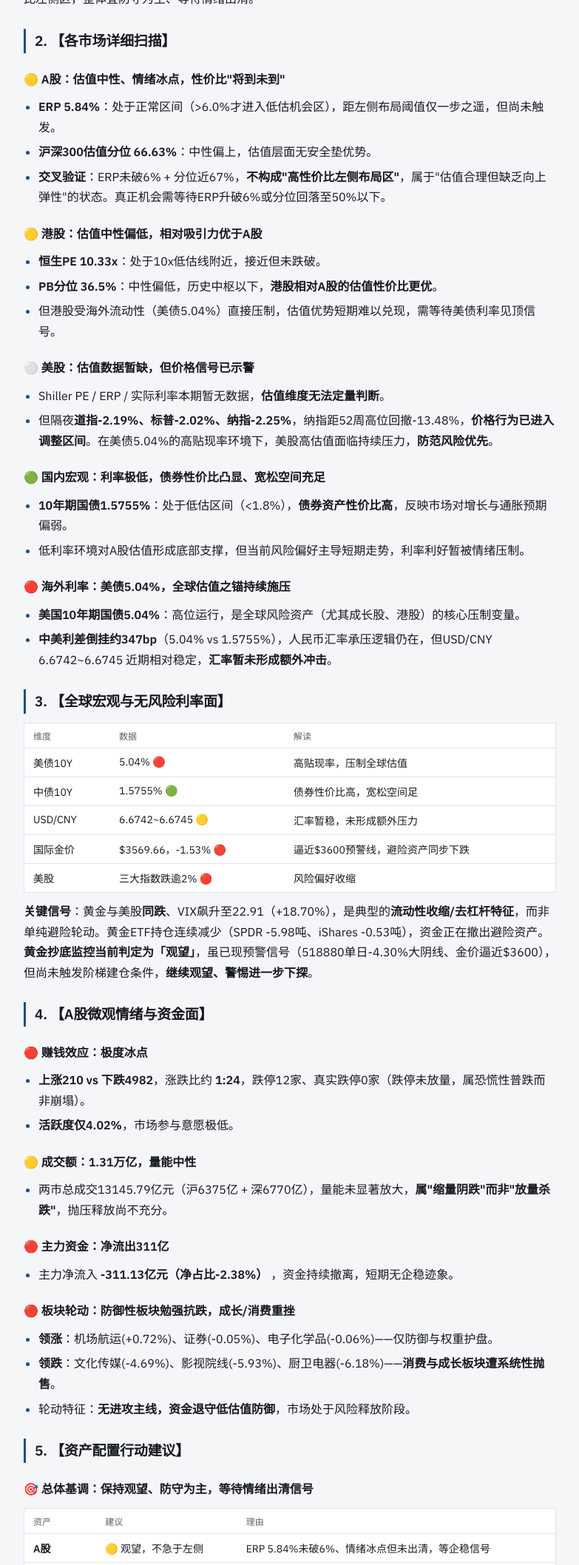
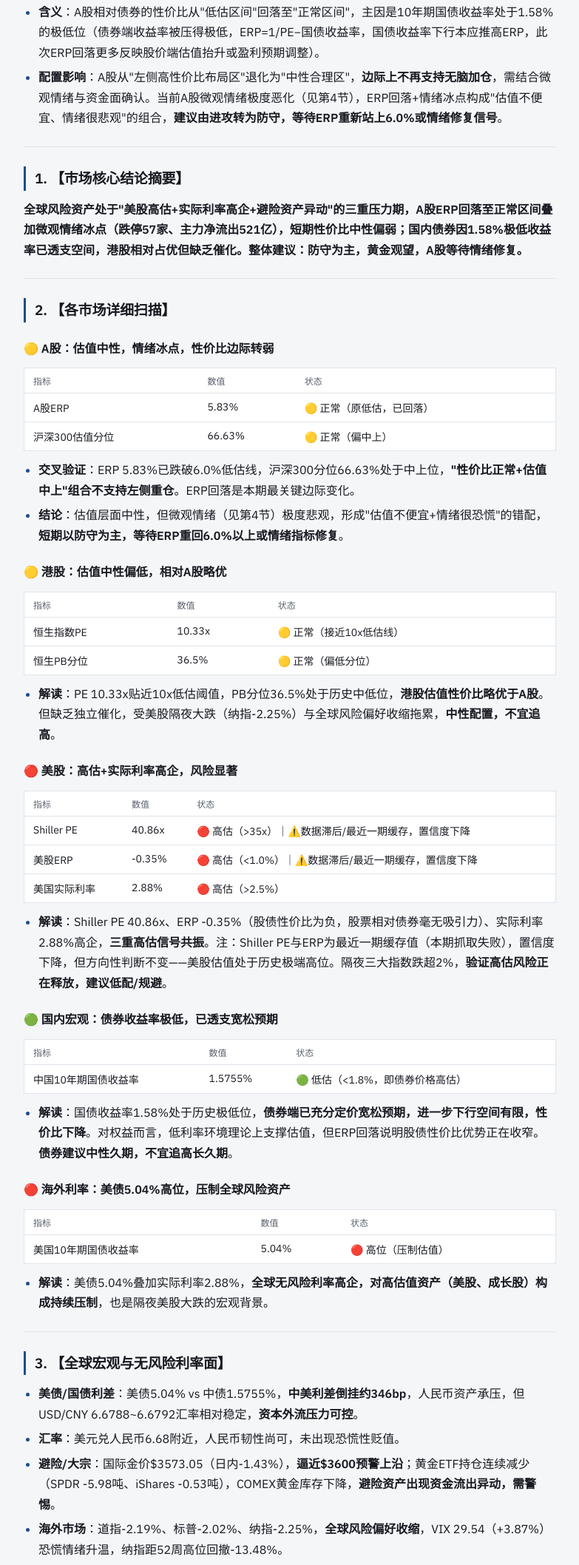
Before and after one commit to chakeo/steady-growth-reports, a plain HTML site: page index.html in a window 1280 px wide. Shown: the part 285-2401 px from the top of the page at 74% size, without its empty margins (248-1031 px from the left). Drawn offline with Linux system fonts and the light colour scheme.

Commit message:
更新核心指标报告 2026-11-20

```diff
--- a/index.html
+++ b/index.html
@@ -50,47 +50,55 @@
 <h1>每日宏观与配置报告</h1>
 <p class="meta">数据截至：2026-11-20</p>
 </header>
+<p><strong>数据日期：2026-11-19/20｜生成时间：2026-11-20</strong></p>
+<hr>
+<h2>0. 【重大变化提醒】⚠️</h2>
+<p><strong>A股ERP（股债性价比）跨越阈值：6.06% → 5.83%（低估 → 正常）</strong></p>
+<ul><li><strong>含义</strong>：A股相对债券的性价比从"低估区间"回落至"正常区间"，主因是10年期国债收益率处于1.58%的极低位（债券端收益率被压得极低，ERP=1/PE−国债收益率，国债收益率下行本应推高ERP，此次ERP回落更多反映股价端估值抬升或盈利预期调整）。</li><li><strong>配置影响</strong>：A股从"左侧高性价比布局区"退化为"中性合理区"，<strong>边际上不再支持无脑加仓</strong>，需结合微观情绪与资金面确认。当前A股微观情绪极度恶化（见第4节），ERP回落+情绪冰点构成"估值不便宜、情绪很悲观"的组合，<strong>建议由进攻转为防守，等待ERP重新站上6.0%或情绪修复信号</strong>。</li></ul>
+<hr>
 <h2>1. 【市场核心结论摘要】</h2>
-<p><strong>全球风险资产同步承压、避险资产亦未接力</strong>：美债10Y飙至5.04%压制全球估值分母，隔夜美股三大指数跌逾2%、A股微观情绪极度冰点（涨跌比210:4982），而黄金单日暴跌-4.3%显示流动性收缩式抛售特征。<strong>当前主要矛盾是"无风险利率高企 + 风险偏好骤降"的双杀格局</strong>，A股ERP 5.84%尚未进入高性价比左侧区，整体宜防守为主、等待情绪出清。</p>
+<p><strong>全球风险资产处于"美股高估+实际利率高企+避险资产异动"的三重压力期，A股ERP回落至正常区间叠加微观情绪冰点（跌停57家、主力净流出521亿），短期性价比中性偏弱；国内债券因1.58%极低收益率已透支空间，港股相对占优但缺乏催化。整体建议：防守为主，黄金观望，A股等待情绪修复。</strong></p>
+<hr>
 <h2>2. 【各市场详细扫描】</h2>
-<h3>🟡 A股：估值中性、情绪冰点，性价比"将到未到"</h3>
-<ul><li><strong>ERP 5.84%</strong>：处于正常区间（&gt;6.0%才进入低估机会区），距左侧布局阈值仅一步之遥，但尚未触发。</li><li><strong>沪深300估值分位 66.63%</strong>：中性偏上，估值层面无安全垫优势。</li><li><strong>交叉验证</strong>：ERP未破6% + 分位近67%，<strong>不构成"高性价比左侧布局区"</strong>，属于"估值合理但缺乏向上弹性"的状态。真正机会需等待ERP升破6%或分位回落至50%以下。</li></ul>
-<h3>🟡 港股：估值中性偏低，相对吸引力优于A股</h3>
-<ul><li><strong>恒生PE 10.33x</strong>：处于10x低估线附近，接近但未跌破。</li><li><strong>PB分位 36.5%</strong>：中性偏低，历史中枢以下，<strong>港股相对A股的估值性价比更优</strong>。</li><li>但港股受海外流动性（美债5.04%）直接压制，估值优势短期难以兑现，需等待美债利率见顶信号。</li></ul>
-<h3>⚪ 美股：估值数据暂缺，但价格信号已示警</h3>
-<ul><li>Shiller PE / ERP / 实际利率本期暂无数据，<strong>估值维度无法定量判断</strong>。</li><li>但隔夜<strong>道指-2.19%、标普-2.02%、纳指-2.25%</strong>，纳指距52周高位回撤-13.48%，<strong>价格行为已进入调整区间</strong>。在美债5.04%的高贴现率环境下，美股高估值面临持续压力，<strong>防范风险优先</strong>。</li></ul>
-<h3>🟢 国内宏观：利率极低，债券性价比凸显、宽松空间充足</h3>
-<ul><li><strong>10年期国债1.5755%</strong>：处于低估区间（&lt;1.8%），<strong>债券资产性价比高</strong>，反映市场对增长与通胀预期偏弱。</li><li>低利率环境对A股估值形成底部支撑，但当前风险偏好主导短期走势，利率利好暂被情绪压制。</li></ul>
-<h3>🔴 海外利率：美债5.04%，全球估值之锚持续施压</h3>
-<ul><li><strong>美国10年期国债5.04%</strong>：高位运行，是全球风险资产（尤其成长股、港股）的核心压制变量。</li><li><strong>中美利差倒挂约347bp</strong>（5.04% vs 1.5755%），人民币汇率承压逻辑仍在，但USD/CNY 6.6742~6.6745 近期相对稳定，<strong>汇率暂未形成额外冲击</strong>。</li></ul>
+<h3>🟡 A股：估值中性，情绪冰点，性价比边际转弱</h3>
+<div class="table-wrap"><table><thead><tr><th>指标</th><th>数值</th><th>状态</th></tr></thead><tbody><tr><td>A股ERP</td><td>5.83%</td><td>🟡 正常（原低估，已回落）</td></tr><tr><td>沪深300估值分位</td><td>66.63%</td><td>🟡 正常（偏中上）</td></tr></tbody></table></div>
+<ul><li><strong>交叉验证</strong>：ERP 5.83%已跌破6.0%低估线，沪深300分位66.63%处于中上位，<strong>"性价比正常+估值中上"组合不支持左侧重仓</strong>。ERP回落是本期最关键边际变化。</li><li><strong>结论</strong>：估值层面中性，但微观情绪（见第4节）极度悲观，形成"估值不便宜+情绪很恐慌"的错配，<strong>短期以防守为主，等待ERP重回6.0%以上或情绪指标修复</strong>。</li></ul>
+<h3>🟡 港股：估值中性偏低，相对A股略优</h3>
+<div class="table-wrap"><table><thead><tr><th>指标</th><th>数值</th><th>状态</th></tr></thead><tbody><tr><td>恒生指数PE</td><td>10.33x</td><td>🟡 正常（接近10x低估线）</td></tr><tr><td>恒生PB分位</td><td>36.5%</td><td>🟡 正常（偏低分位）</td></tr></tbody></table></div>
+<ul><li><strong>解读</strong>：PE 10.33x贴近10x低估阈值，PB分位36.5%处于历史中低位，<strong>港股估值性价比略优于A股</strong>。但缺乏独立催化，受美股隔夜大跌（纳指-2.25%）与全球风险偏好收缩拖累，<strong>中性配置，不宜追高</strong>。</li></ul>
+<h3>🔴 美股：高估+实际利率高企，风险显著</h3>
+<div class="table-wrap"><table><thead><tr><th>指标</th><th>数值</th><th>状态</th></tr></thead><tbody><tr><td>Shiller PE</td><td>40.86x</td><td>🔴 高估（&gt;35x）｜⚠️数据滞后/最近一期缓存，置信度下降</td></tr><tr><td>美股ERP</td><td>-0.35%</td><td>🔴 高估（&lt;1.0%）｜⚠️数据滞后/最近一期缓存，置信度下降</td></tr><tr><td>美国实际利率</td><td>2.88%</td><td>🔴 高估（&gt;2.5%）</td></tr></tbody></table></div>
+<ul><li><strong>解读</strong>：Shiller PE 40.86x、ERP -0.35%（股债性价比为负，股票相对债券毫无吸引力）、实际利率2.88%高企，<strong>三重高估信号共振</strong>。注：Shiller PE与ERP为最近一期缓存值（本期抓取失败），置信度下降，但方向性判断不变——美股估值处于历史极端高位。隔夜三大指数跌超2%，<strong>验证高估风险正在释放，建议低配/规避</strong>。</li></ul>
+<h3>🟢 国内宏观：债券收益率极低，已透支宽松预期</h3>
+<div class="table-wrap"><table><thead><tr><th>指标</th><th>数值</th><th>状态</th></tr></thead><tbody><tr><td>中国10年期国债收益率</td><td>1.5755%</td><td>🟢 低估（&lt;1.8%，即债券价格高估）</td></tr></tbody></table></div>
+<ul><li><strong>解读</strong>：国债收益率1.58%处于历史极低位，<strong>债券端已充分定价宽松预期，进一步下行空间有限，性价比下降</strong>。对权益而言，低利率环境理论上支撑估值，但ERP回落说明股债性价比优势正在收窄。<strong>债券建议中性久期，不宜追高长久期</strong>。</li></ul>
+<h3>🔴 海外利率：美债5.04%高位，压制全球风险资产</h3>
+<div class="table-wrap"><table><thead><tr><th>指标</th><th>数值</th><th>状态</th></tr></thead><tbody><tr><td>美国10年期国债收益率</td><td>5.04%</td><td>🔴 高位（压制估值）</td></tr></tbody></table></div>
+<ul><li><strong>解读</strong>：美债5.04%叠加实际利率2.88%，<strong>全球无风险利率高企，对高估值资产（美股、成长股）构成持续压制</strong>，也是隔夜美股大跌的宏观背景。</li></ul>
+<hr>
 <h2>3. 【全球宏观与无风险利率面】</h2>
-<div class="table-wrap"><table><thead><tr><th>维度</th><th>数据</th><th>解读</th></tr></thead><tbody><tr><td>美债10Y</td><td>5.04% 🔴</td><td>高贴现率，压制全球估值</td></tr><tr><td>中债10Y</td><td>1.5755% 🟢</td><td>债券性价比高，宽松空间足</td></tr><tr><td>USD/CNY</td><td>6.6742~6.6745 🟡</td><td>汇率暂稳，未形成额外压力</td></tr><tr><td>国际金价</td><td>$3569.66，-1.53% 🔴</td><td>逼近$3600预警线，避险资产同步下跌</td></tr><tr><td>美股</td><td>三大指数跌逾2% 🔴</td><td>风险偏好收缩</td></tr></tbody></table></div>
-<p><strong>关键信号</strong>：黄金与美股<strong>同跌</strong>、VIX飙升至22.91（+18.70%），是典型的<strong>流动性收缩/去杠杆特征</strong>，而非单纯避险轮动。黄金ETF持仓连续减少（SPDR -5.98吨、iShares -0.53吨），资金正在撤出避险资产。<strong>黄金抄底监控当前判定为「观望」</strong>，虽已现预警信号（518880单日-4.30%大阴线、金价逼近$3600），但尚未触发阶梯建仓条件，<strong>继续观望、警惕进一步下探</strong>。</p>
-<h2>4. 【A股微观情绪与资金面】</h2>
-<h3>🔴 赚钱效应：极度冰点</h3>
-<ul><li><strong>上涨210 vs 下跌4982</strong>，涨跌比约 <strong>1:24</strong>，跌停12家、真实跌停0家（跌停未放量，属恐慌性普跌而非崩塌）。</li><li><strong>活跃度仅4.02%</strong>，市场参与意愿极低。</li></ul>
-<h3>🟡 成交额：1.31万亿，量能中性</h3>
-<ul><li>两市总成交13145.79亿元（沪6375亿 + 深6770亿），量能未显著放大，<strong>属"缩量阴跌"而非"放量杀跌"</strong>，抛压释放尚不充分。</li></ul>
-<h3>🔴 主力资金：净流出311亿</h3>
-<ul><li>主力净流入 <strong>-311.13亿元（净占比-2.38%）</strong> ，资金持续撤离，短期无企稳迹象。</li></ul>
-<h3>🔴 板块轮动：防御性板块勉强抗跌，成长/消费重挫</h3>
-<ul><li><strong>领涨</strong>：机场航运(+0.72%)、证券(-0.05%)、电子化学品(-0.06%)——仅防御与权重护盘。</li><li><strong>领跌</strong>：文化传媒(-4.69%)、影视院线(-5.93%)、厨卫电器(-6.18%)——<strong>消费与成长板块遭系统性抛售</strong>。</li><li>轮动特征：<strong>无进攻主线，资金退守低估值防御</strong>，市场处于风险释放阶段。</li></ul>
+<ul><li><strong>美债/国债利差</strong>：美债5.04% vs 中债1.5755%，<strong>中美利差倒挂约346bp</strong>，人民币资产承压，但USD/CNY 6.6788~6.6792汇率相对稳定，<strong>资本外流压力可控</strong>。</li><li><strong>汇率</strong>：美元兑人民币6.68附近，人民币韧性尚可，未出现恐慌性贬值。</li><li><strong>避险/大宗</strong>：国际金价$3573.05（日内-1.43%），<strong>逼近$3600预警上沿</strong>；黄金ETF持仓连续减少（SPDR -5.98吨、iShares -0.53吨），COMEX黄金库存下降，<strong>避险资产出现资金流出异动，需警惕</strong>。</li><li><strong>海外市场</strong>：道指-2.19%、标普-2.02%、纳指-2.25%，<strong>全球风险偏好收缩</strong>，VIX 29.54（+3.87%）恐慌情绪升温，纳指距52周高位回撤-13.48%。</li></ul>
+<hr>
+<h2>4. 【A股微观情绪与资金面】🔴 极度悲观</h2>
+<ul><li><strong>赚钱效应</strong>：上涨仅297家 vs 下跌4897家，<strong>涨跌比约1:16.5</strong>；真实跌停57家、涨停仅28家，<strong>跌停潮显现，情绪冰点</strong>。</li><li><strong>成交与活跃度</strong>：两市成交额13145.79亿元，活跃度仅5.69%，<strong>量能萎缩、交投清淡</strong>。</li><li><strong>资金动向</strong>：主力净流入<strong>-520.88亿元（净占比-3.66%）</strong>，<strong>大幅净流出，机构避险明显</strong>。</li><li><strong>板块轮动</strong>：领涨仅机场航运(0.72%)、证券(-0.05%)等防御/低波动板块；领跌文化传媒(-4.69%)、影视院线(-5.93%)、厨卫电器(-6.18%)，<strong>成长与消费板块遭抛售，防御风格占优</strong>。</li><li><strong>北向影响</strong>：沪深股通口径下市场普跌，北向参与标的同步承压（注：北向成交净买额盘中披露已停止，仅以涨跌结构判断）。</li></ul>
+<p><strong>综合判断</strong>：微观情绪处于<strong>恐慌区间</strong>，主力大幅流出+跌停潮+量能萎缩，<strong>短期A股缺乏反弹动能，需等待情绪出清</strong>。</p>
+<hr>
 <h2>5. 【资产配置行动建议】</h2>
-<h3>🎯 总体基调：<strong>保持观望、防守为主，等待情绪出清信号</strong></h3>
-<div class="table-wrap"><table><thead><tr><th>资产</th><th>建议</th><th>理由</th></tr></thead><tbody><tr><td><strong>A股</strong></td><td>🟡 观望，不急于左侧</td><td>ERP 5.84%未破6%、情绪冰点但未出清，等企稳信号</td></tr><tr><td><strong>港股</strong></td><td>🟡 中性偏配</td><td>估值性价比优于A股，但受美债压制，小仓位布局</td></tr><tr><td><strong>美股</strong></td><td>🔴 防范风险</td><td>高利率+回撤加深，规避高估值成长</td></tr><tr><td><strong>国内债券</strong></td><td>🟢 超配</td><td>1.5755%低利率、性价比高，组合压舱石</td></tr><tr><td><strong>黄金</strong></td><td>🟡 继续观望</td><td>抄底监控判定「观望」，预警已现但未触发阶梯</td></tr></tbody></table></div>
+<h3>🛡️ 总体基调：防守为主，控制仓位，等待信号</h3>
+<div class="table-wrap"><table><thead><tr><th>资产</th><th>建议</th><th>理由</th></tr></thead><tbody><tr><td><strong>A股</strong></td><td>🟡 <strong>保持观望/轻仓防守</strong></td><td>ERP回落至正常、情绪冰点，等待ERP重回6.0%或跌停潮收敛</td></tr><tr><td><strong>港股</strong></td><td>🟡 <strong>中性配置</strong></td><td>估值偏低但缺催化，受全球风险偏好拖累</td></tr><tr><td><strong>美股</strong></td><td>🔴 <strong>低配/规避</strong></td><td>三重高估+实际利率高企，隔夜大跌验证风险</td></tr><tr><td><strong>国内债券</strong></td><td>🟡 <strong>中性久期</strong></td><td>1.58%极低收益率已透支，性价比下降</td></tr><tr><td><strong>黄金</strong></td><td>🟡 <strong>继续观望</strong></td><td>抄底监控判定"观望"，金价逼近$3600预警、ETF单日-4.34%大阴线，未触发阶梯</td></tr></tbody></table></div>
 <h3>📌 具体仓位与风险建议</h3>
-<ol><li><strong>A股仓位控制在5成以内，保留现金等待ERP破6%或情绪指标（涨跌比、活跃度）出现修复拐点再加仓</strong>；当前缩量阴跌、主力持续流出，不宜盲目抄底。</li><li><strong>组合向"债券+防御"倾斜</strong>：增配国内利率债/长久期债基对冲权益波动；权益端优先低估值红利、金融等防御板块，规避传媒、消费等高波动方向。</li><li><strong>黄金严格执行"观望"纪律</strong>：518880单日-4.30%大阴线 + 金价逼近$3600预警线，<strong>未触发阶梯前不建仓</strong>，若金价有效跌破$3500再评估分批介入。</li><li><strong>密切跟踪美债10Y</strong>：5.04%是全球风险资产的核心变量，若见顶回落将是港股与成长股转向的关键催化。</li></ol>
+<ol><li><strong>A股仓位建议降至中性偏低（如5成以下）</strong>，优先保留低波动防御板块（机场航运、证券等抗跌方向），<strong>回避文化传媒、影视院线等领跌成长板块</strong>；设置纪律：若沪深300估值分位回落至50%以下或ERP重回6.0%，再考虑左侧分批加仓。</li><li><strong>黄金严格执行"观望"纪律</strong>：当前518880单日-4.34%大阴线、国际金价逼近$3600预警上沿，<strong>尚未触发建仓阶梯，切勿抄底</strong>，等待金价企稳或阶梯信号明确后再行动；同时警惕纳指回撤-13.48%带来的全球风险资产联动下跌。</li></ol>
 <hr>
-<p><em>注：美股Shiller PE、ERP、实际利率本期暂无数据，美股估值判断以价格行为与利率环境替代，置信度相应下降。</em></p>
+<p><em>⚠️ 数据说明：美股Shiller PE（40.86x）与美股ERP（-0.35%）为最近一期缓存值（本期抓取失败），置信度下降，方向性判断仍有效。北向资金成交净买额盘中披露已停止，本报告仅以沪深股通涨跌结构判断北向影响。</em></p>
 <hr>
 <h2>黄金 ETF（518880）抄底监控</h2>
 <h3>一、今日关键指标总览</h3>
-<div class="table-wrap"><table><thead><tr><th>指标</th><th>数值</th><th>状态</th><th>说明</th></tr></thead><tbody><tr><td>国际金价 XAU/USD</td><td>$3567.33</td><td>⚠️ 预警</td><td>日内 -1.59%（基准 $4000；预警逼近/跌破 $3,600/$3,500）</td></tr><tr><td>518880 黄金 ETF</td><td>7.29 元</td><td>⚠️ 预警</td><td>日内 -4.30%，振幅 0.78%（正常 0.5-1.2%）</td></tr><tr><td>纳斯达克指数</td><td>23879.20</td><td>正常</td><td>日内 -2.25%，距 52 周高位回撤 -13.48%</td></tr><tr><td>VIX 恐慌指数</td><td>22.91</td><td>正常</td><td>日内 +18.70%（正常 12.0-18.0；预警冲上 35），⚠️ 数据滞后 4 个交易日</td></tr><tr><td>美元指数</td><td>103.50</td><td>正常</td><td>日内 -0.04%，连续上涨 0 日，⚠️ 数据滞后 4 个交易日</td></tr></tbody></table></div>
+<div class="table-wrap"><table><thead><tr><th>指标</th><th>数值</th><th>状态</th><th>说明</th></tr></thead><tbody><tr><td>国际金价 XAU/USD</td><td>$3575.05</td><td>⚠️ 预警</td><td>日内 -1.38%（基准 $4000；预警逼近/跌破 $3,600/$3,500）</td></tr><tr><td>518880 黄金 ETF</td><td>7.28 元</td><td>⚠️ 预警</td><td>日内 -4.34%，振幅 2.05%（正常 0.5-1.2%）</td></tr><tr><td>纳斯达克指数</td><td>23879.20</td><td>正常</td><td>日内 -2.25%，距 52 周高位回撤 -13.48%</td></tr><tr><td>VIX 恐慌指数</td><td>29.54</td><td>正常</td><td>日内 +3.87%（正常 12.0-18.0；预警冲上 35）</td></tr><tr><td>美元指数</td><td>103.81</td><td>正常</td><td>日内 -0.09%，连续上涨 0 日</td></tr></tbody></table></div>
 <blockquote><p>美元指数口径：CNBC .DXY（ICE 美元指数）优先，FRED 广义美元指数（DTWEXBGS）兜底，用于判断美元强弱方向。</p></blockquote>
 <h3>二、风险与异常扫描</h3>
-<ul><li>518880 单日跌幅 -4.30%，出现大阴线（预警阈值 ≤ -2%）。</li><li>国际金价 3567.33 已下探逼近 $3,600 区域（预警上沿 $3700）。</li><li>纳指距 52 周高位回撤 -13.48%，回撤加深。</li><li>当前未现极端恐慌，属正常波动区间。</li></ul>
+<ul><li>518880 单日跌幅 -4.34%，出现大阴线（预警阈值 ≤ -2%）。</li><li>国际金价 3575.05 已下探逼近 $3,600 区域（预警上沿 $3700）。</li><li>纳指距 52 周高位回撤 -13.48%，回撤加深。</li><li>当前未现极端恐慌，属正常波动区间。</li></ul>
 <h3>三、当前建仓建议</h3>
-<p><strong>结论：尚未触发阶梯，但已出现预警信号（黄金 ETF 单日暴跌 -4.30%；国际金价下挫至 $3567.33），保持观望并警惕。</strong></p>
+<p><strong>结论：尚未触发阶梯，但已出现预警信号（黄金 ETF 单日暴跌 -4.34%；国际金价下挫至 $3575.05），保持观望并警惕。</strong></p>
 <div class="table-wrap"><table><thead><tr><th>阶梯</th><th>触发条件</th><th>状态</th></tr></thead><tbody><tr><td>第一阶梯（试探 30%＝总资产 3.0%）</td><td>国际金价 $3,600–$3,680 ｜ 518880 7.35–7.50 元</td><td>未触发</td></tr><tr><td>第二阶梯（恐慌加仓 30%＝3.0%）</td><td>国际金价 $3,400–$3,520 ｜ 518880 6.95–7.15 元</td><td>未触发</td></tr><tr><td>第三阶梯（右侧打满 40%＝4.0%）</td><td>518880 6.80–7.20 元拉长下影大阳线 / 止跌反弹，或央行紧急降息·QE</td><td>未触发</td></tr></tbody></table></div>
-<p>数据截至：金价 2026-11-20；VIX 2026-11-16；美元指数 2026-11-16；纳指 2026-11-19</p>
+<p>数据截至：金价 2026-11-20；VIX 2026-11-20；美元指数 2026-11-20；纳指 2026-11-19</p>
 </div>
```
